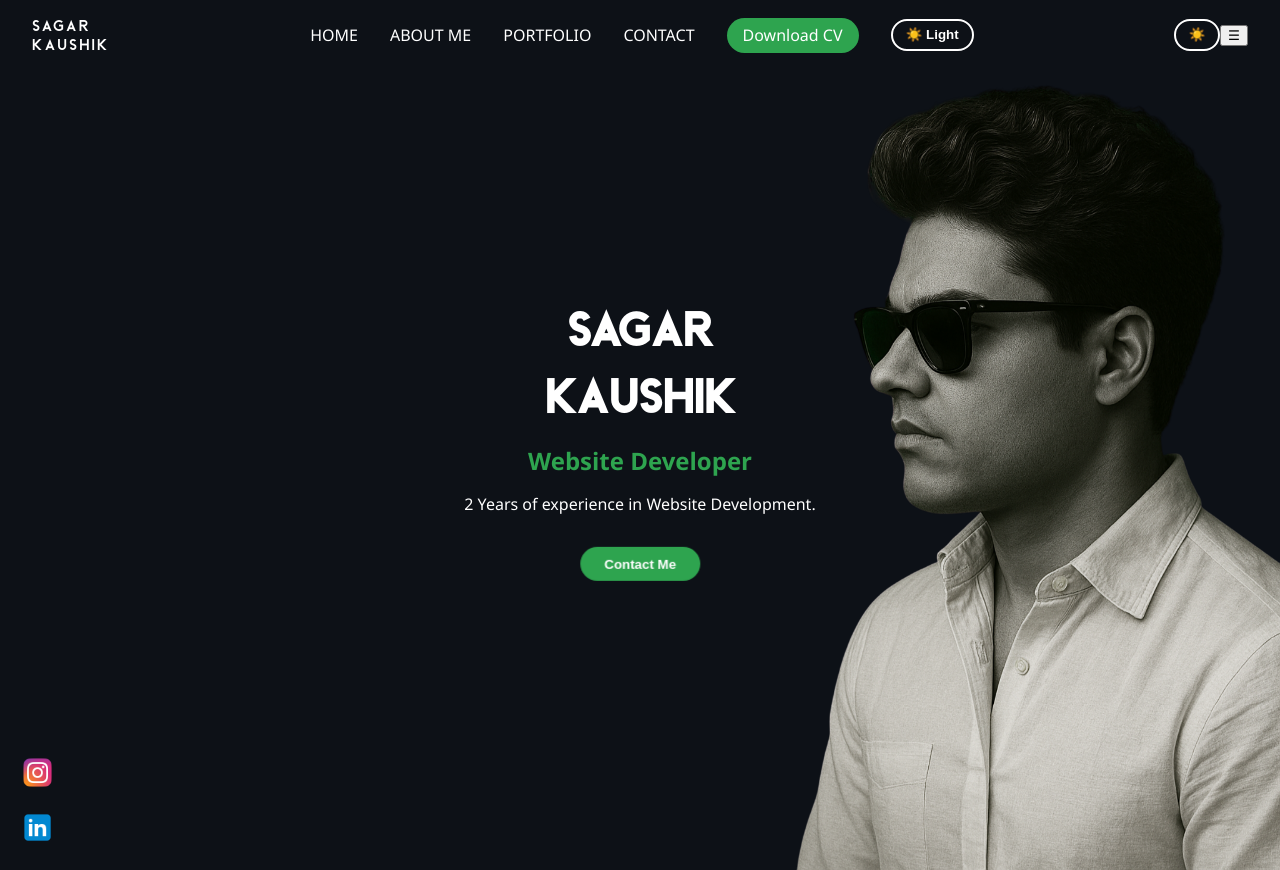
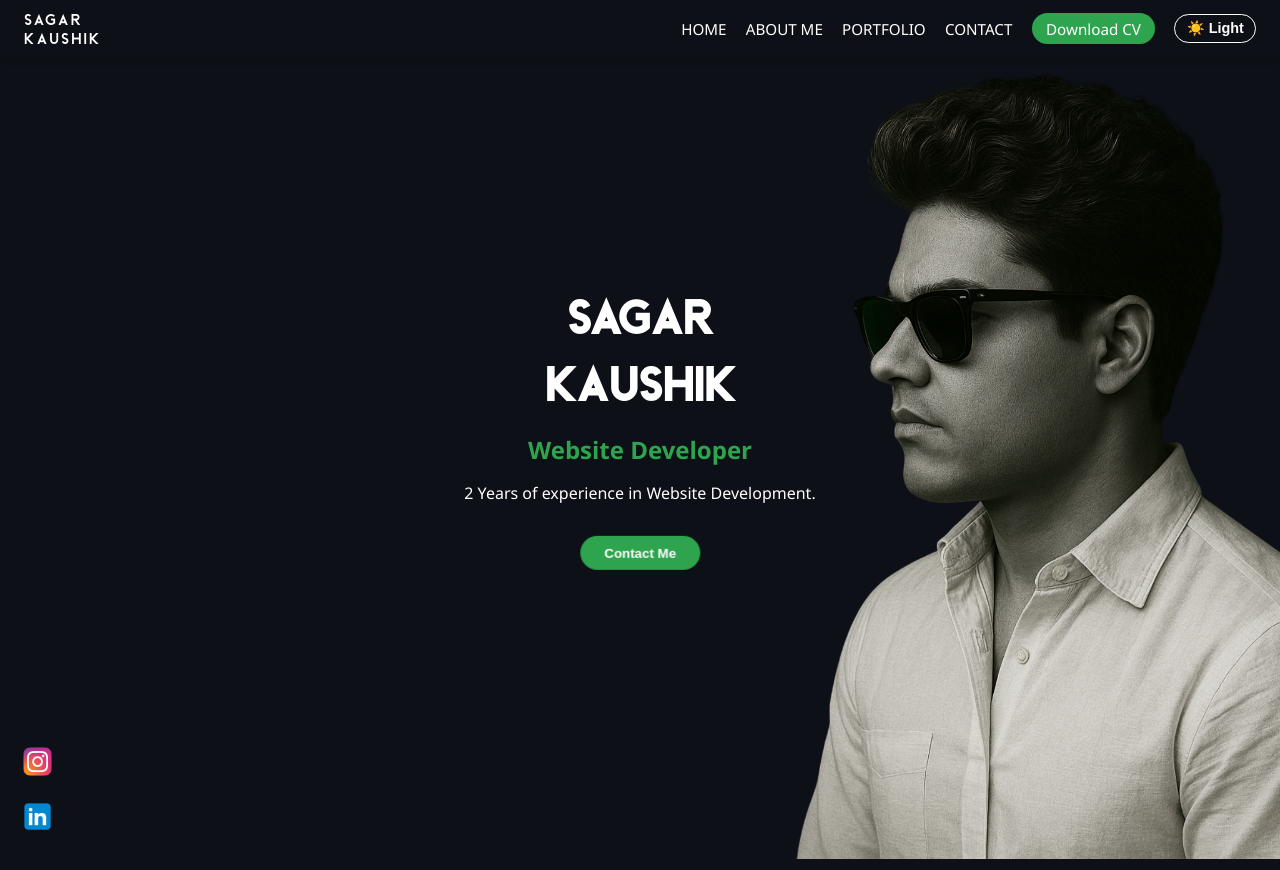
Before and after one commit to sagar0kaushik/portfolio-website, a React (Vite) app: page / in a window 1280 px wide. Built offline with nearby package versions, Linux system fonts and the light colour scheme.

Commit message:
Update App.css

```diff
--- a/src/App.css
+++ b/src/App.css
@@ -29,12 +29,18 @@ body {
   color: var(--text);
 }
 
+/* 🔹 Navbar - slim, linear, with shadow */
 .navbar {
   display: flex;
   justify-content: space-between;
   align-items: center;
-  padding: 1rem 2rem;
-  background-color: transparent; /* Invisible background */
+  padding: 0.6rem 1.5rem;   /* thinner */
+  background-color: var(--bg);
+  border-bottom: 1px solid rgba(0,0,0,0.08);
+  box-shadow: 0 2px 6px rgba(0,0,0,0.1); /* shadow below header */
+  position: sticky;
+  top: 0;
+  z-index: 1000;
 }
 
 .logo {
@@ -78,7 +84,7 @@ body {
 .nav-links {
   list-style: none;
   display: flex;
-  gap: 2rem;
+  gap: 1.2rem;
   align-items: center;
   margin: 0;
   padding: 0;
@@ -92,11 +98,12 @@ body {
   text-decoration: none;
   color: var(--text);
   font-weight: 500;
+  font-size: 0.95rem;
 }
 
-/* ✅ Buttons share glow pop */
+/* ✅ Buttons with glow effect */
 .glow-button {
-  display: inline-block; /* 👈 Essential for <a> elements */
+  display: inline-block;
   border: none;
   border-radius: 20px;
   cursor: pointer;
@@ -110,32 +117,31 @@ body {
   box-shadow: 0 0 15px var(--glow-color);
 }
 
-/* Individual buttons inherit glow */
 .cv-button {
   background-color: #2ea44f;
   color: white;
-  padding: 0.4rem 1rem;
-   border: none;
+  padding: 0.35rem 0.9rem;
+  border: none;
   border-radius: 20px;
   cursor: pointer;
   font-weight: bold;
   text-decoration: none;
+  font-size: 0.9rem;
 }
-
-
 
 .mode-toggle {
   background-color: transparent;
   color: var(--text);
-  border: 2px solid var(--text);
-  padding: 0.4rem 0.8rem;
+  border: 1.5px solid var(--text);
+  padding: 0.3rem 0.7rem;
   border-radius: 20px;
   cursor: pointer;
   font-weight: bold;
+  font-size: 0.9rem;
   transition: transform 0.2s ease, box-shadow 0.3s ease;
-  will-change: transform;
 }
 
+/* 🔹 Main Section */
 .main-section {
   flex: 1;
   display: flex;
@@ -175,6 +181,7 @@ body {
   border-radius: 20px;
 }
 
+/* 🔹 Responsive */
 @media (max-width: 768px) {
   .main-section {
     flex-direction: column;
@@ -190,20 +197,73 @@ body {
     font-size: 2.2rem;
   }
 
+  /* Navbar stays linear but compact */
   .navbar {
-    flex-direction: column;
-    gap: 1rem;
+    padding: 0.6rem 1rem;
+    flex-wrap: wrap;
   }
 
   .nav-links {
-    flex-direction: column;
+    flex-direction: row;
+    flex-wrap: wrap;
     gap: 1rem;
   }
 }
 
+/* Fonts */
 @font-face {
   font-family: 'Beckman';
   src: url('/fonts/beckman.ttf') format('truetype');
   font-weight: normal;
   font-style: normal;
 }
+
+/* Hide mobile actions by default */
+.mobile-actions,
+.mobile-nav {
+  display: none;
+}
+
+/* Mobile-only dropdown (still supported if you want it) */
+@media (max-width: 768px) {
+  .desktop-nav {
+    display: none;
+  }
+
+  .mobile-actions {
+    display: flex;
+    align-items: center;
+    gap: 10px;
+  }
+
+  .menu-btn {
+    background: none;
+    border: none;
+    font-size: 22px;
+    cursor: pointer;
+    color: var(--text);
+  }
+
+  .mobile-nav {
+    display: block;
+    background: var(--bg);
+    padding: 1rem 2rem;
+  }
+
+  .mobile-nav ul {
+    list-style: none;
+    padding: 0;
+    margin: 0;
+  }
+
+  .mobile-nav li {
+    margin: 1rem 0;
+  }
+
+  .mobile-nav a {
+    text-decoration: none;
+    color: var(--text);
+    font-size: 18px;
+    font-weight: 500;
+  }
+}
```
